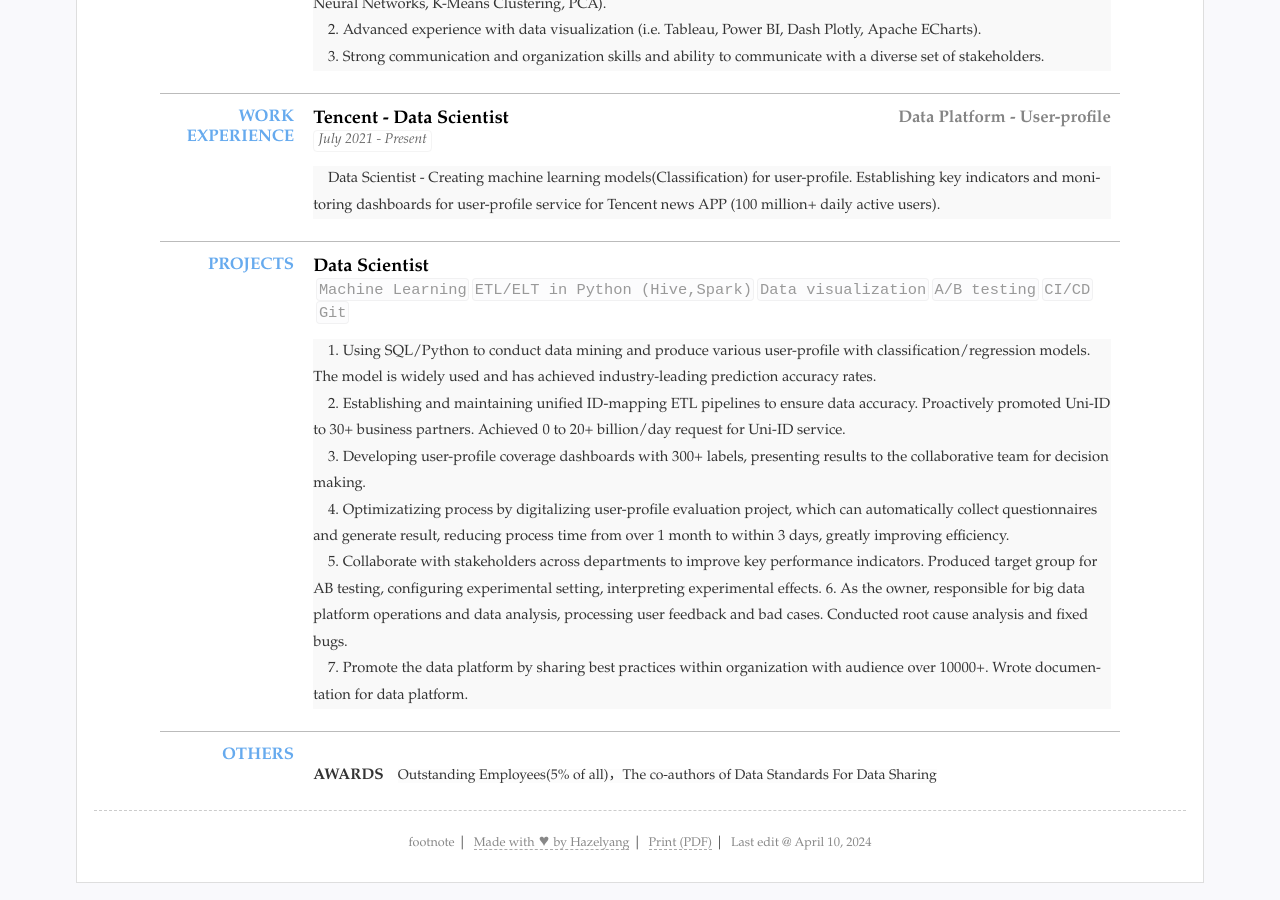
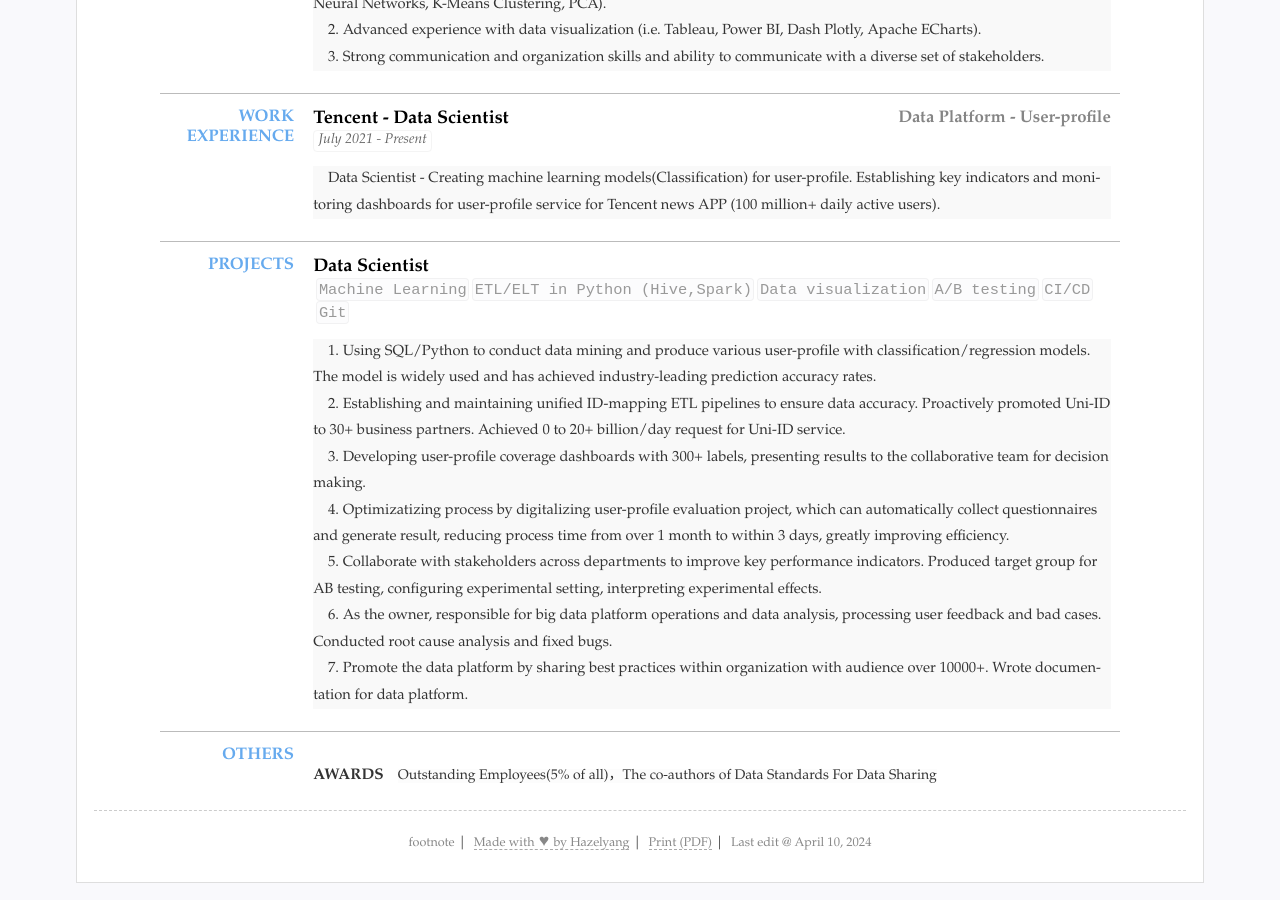
Before and after one commit to hazelyang518/eng_cv, a Jekyll site: the page built from index.html, in a window 1280 px wide and 900 px high, scrolled down 664 px. Built offline with Jekyll 4.4.1, drawn with Linux system fonts in a browser that asks for light colours; part of the change alters nothing that is shown.

```diff
--- a/_data/resume.yml
+++ b/_data/resume.yml
@@ -150,7 +150,7 @@ main: #简历主要内容，
             2. Establishing and maintaining unified ID-mapping ETL pipelines to ensure data accuracy. Proactively promoted Uni-ID to 30+ business partners. Achieved 0 to 20+ billion/day request for Uni-ID service. <br>  &nbsp &nbsp
             3. Developing user-profile coverage dashboards with 300+ labels, presenting results to the collaborative team for decision making.<br>  &nbsp &nbsp
             4. Optimizatizing process by digitalizing user-profile evaluation project, which can automatically collect questionnaires and generate result, reducing process time from over 1 month to within 3 days, greatly improving efficiency.<br>  &nbsp &nbsp
-            5. Collaborate with stakeholders across departments to improve key performance indicators. Produced target group for AB testing, configuring experimental setting, interpreting experimental effects.
+            5. Collaborate with stakeholders across departments to improve key performance indicators. Produced target group for AB testing, configuring experimental setting, interpreting experimental effects. <br>  &nbsp &nbsp
             6. As the owner, responsible for big data platform operations and data analysis, processing user feedback and bad cases. Conducted root cause analysis and fixed bugs. <br>  &nbsp &nbsp
             7. Promote the data platform by sharing best practices within organization with audience over 10000+. Wrote documentation for data platform.
             # 5. Responsible for analyzing the confidence of user-profile, solving the problem of low confidence, and ensuring the optimization of algorithm. Sent 100w+ active users personal questionnaire to collect users feedback and analyze result. <br>  &nbsp &nbsp
```
